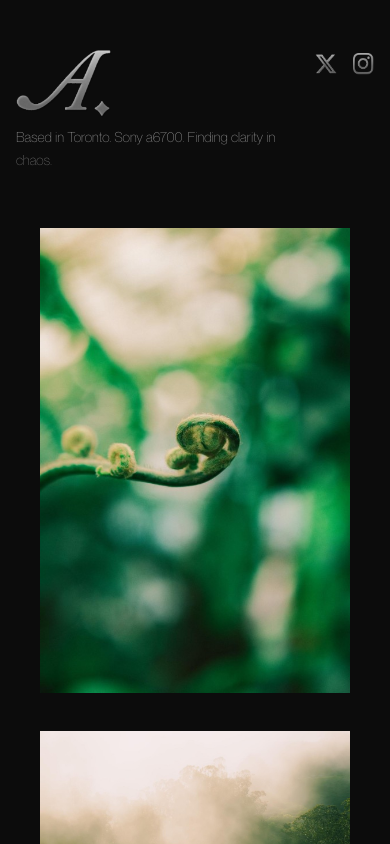
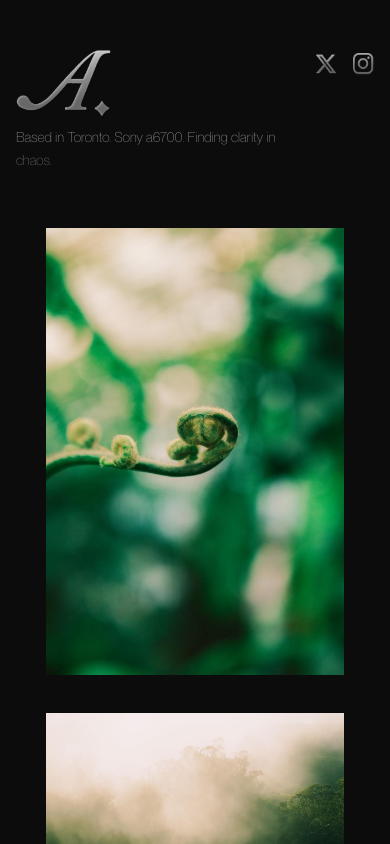
Before and after one commit to 55-LM/photoportfolio, a React (Vite) app: page / in a window 390 px wide. Shown: the top 844 px of the page. Built offline with nearby package versions, Linux system fonts and the light colour scheme.

Commit message:
Fix glow cutoff on mobile while preserving layout

```diff
--- a/src/Gallery.jsx
+++ b/src/Gallery.jsx
@@ -18,8 +18,9 @@ export default function Gallery() {
 
   return (
     <>
-      <div className="overflow-visible pb-20 sm:pb-12">
-        <div className="columns-1 sm:columns-2 md:columns-3 lg:columns-4 gap-x-8 p-6 [column-gap:2rem]">
+      {/* Apply padding to the outermost container to prevent glow clipping */}
+      <div className="overflow-visible pb-20 sm:pb-12 px-[30px] sm:px-[30px] box-border">
+        <div className="columns-1 sm:columns-2 md:columns-3 lg:columns-4 gap-x-8 pt-6 [column-gap:2rem]">
           {imageEntries.map(([path, mod], i) => {
             const [glowDataUrl, setGlowDataUrl] = useState(null);
 
```
